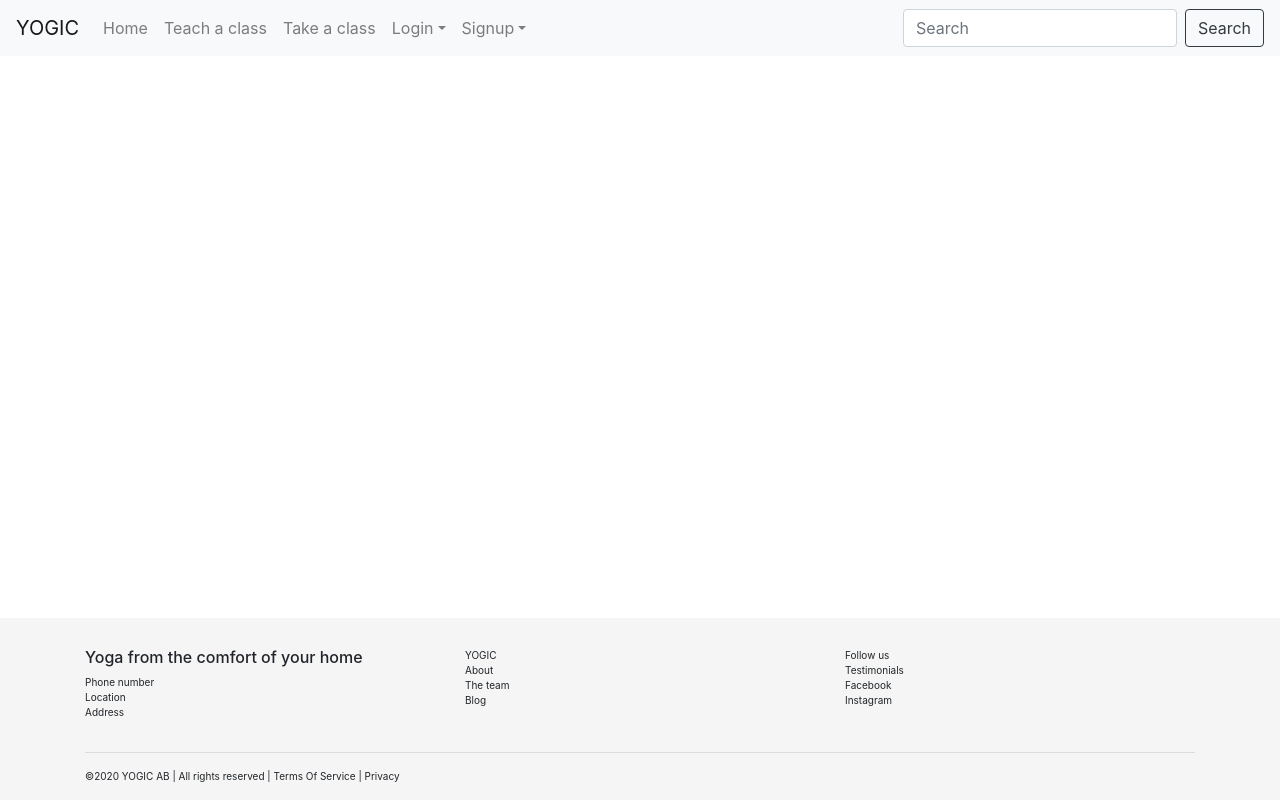
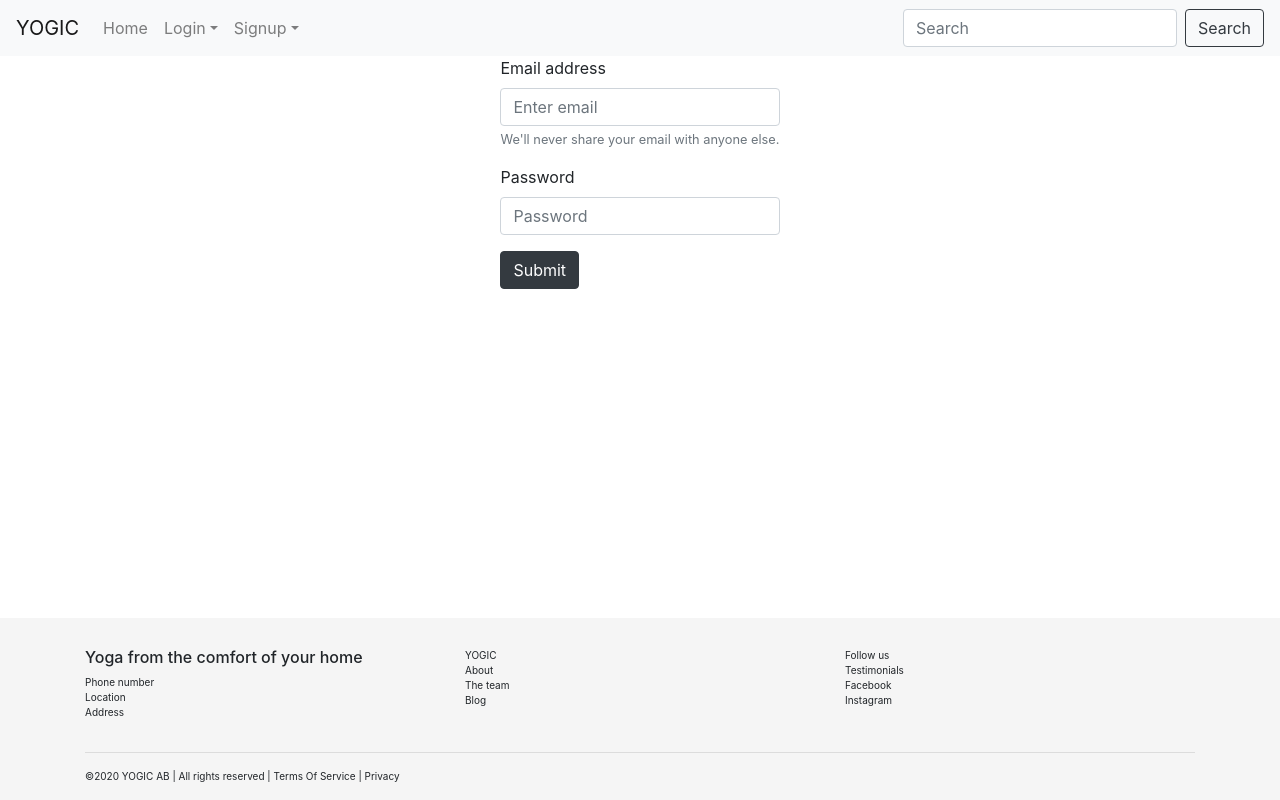
Before and after one commit to freerangeunicorn/Yoga, a React (Create React App) app: page /studentlogin in a window 1280 px wide. Built offline with nearby package versions, Linux system fonts and the light colour scheme.

Commit message:
authorization token

```diff
--- a/src/App.js
+++ b/src/App.js
@@ -2,14 +2,15 @@ import React from "react";
 import "./App.css";
 import NavBar from "./components/NavBar";
 import Home from "./components/Home";
-import Teacher from "./components/Teacher";
-import { BrowserRouter as Router, Switch, Route } from "react-router-dom";
-import Student from "./components/Student";
+import { BrowserRouter as Router, Switch, Route, Redirect } from "react-router-dom";
 import TeacherSignUp from "./components/TeacherSignUp";
 import StudentSignUp from "./components/StudentSignUp";
 import Footer from "./components/Footer";
 import Login from "./components/Login";
 import Context from "./components/Context";
+import StudentLogin from "./components/StudentLogin";
+import TeacherProfile from "./components/TeacherProfile";
+
 
 
 function App() {
@@ -20,11 +21,13 @@ function App() {
         <Router>
           <NavBar />
           <Switch>
+
             <Route path="/" exact component={Home} />
-            <Route path="/teacher" component={Teacher} />
-            <Route path="/student" component={Student} />
             <Route path="/login" component={Login} />
-            <Route path="/signupteacher" component={TeacherSignUp} />
+            <Route path="/studentlogin" component={StudentLogin} />
+            <Route path="/signupteacher" component={TeacherSignUp}/>
+            <Route path="/teacherprofile" component={TeacherProfile}/>
+
             <Route path="/signupstudent" component={StudentSignUp} />
           </Switch>
           </Router>
--- a/src/components/Context.js
+++ b/src/components/Context.js
@@ -1,4 +1,5 @@
-import React, { createContext, useState } from "react";
+import React from "react";
+import { createContext, useState } from "react";
 
 
 export const AppContext = createContext();
@@ -9,7 +10,8 @@ export const AppContext = createContext();
     return (
         <AppContext.Provider
         value={{
-         token
+         token,
+         setToken
         }}
       >
         {children}
--- a/src/components/Login.js
+++ b/src/components/Login.js
@@ -1,17 +1,23 @@
 import React from "react";
-import { Form, Button, Col } from "react-bootstrap";
+import { Form, Button, Alert } from "react-bootstrap";
 import { useState, useEffect, useContext } from "react";
-import Context from "./components/Context";
+import AppContext from "./Context";
+import Context from "./Context";
+import { useHistory } from "react-router-dom";
 
 function Login() {
   const [email, setEmail] = useState();
   const [password, setPassword] = useState();
+  const [show,setShow]=useState(false);
+  const [errorMessage, setErrorMessage] = useState('Something went wrong')
 
-  const token = useContext(Context);
+  const history=useHistory();
 
+  const token = useContext(AppContext);
 
 
   const onSubmit = async () => {
+
     console.log("login");
 
     const url = "http://localhost:3000/api/login/teacher";
@@ -34,7 +40,16 @@ function Login() {
       });
 
       const data = await response.json();
-      token.setToken(data.access_token);
+      console.log(token);
+      if (data.access_token){
+        history.push('/teacherprofile', {data})
+      }
+      else {
+        setShow(true);
+        setErrorMessage('Login failed, try your luck one more time')
+      }
+      //token.setToken(data.access_token);
+
 
       console.log(data);
     } catch (error) {
@@ -44,6 +59,7 @@ function Login() {
   };
 
   return (
+    <Context>
     <div className="d-flex justify-content-center">
       <Form>
         <Form.Group controlId="formBasicEmail">
@@ -53,7 +69,7 @@ function Login() {
             value={email}
             onChange={(event) => setEmail(event.target.value)}
             type="email"
-            placeholder="Enter email"
+            placeholder="Enter teacher email"
           />
           <Form.Text className="text-muted">
             We'll never share your email with anyone else.
@@ -75,7 +91,14 @@ function Login() {
           Submit
         </Button>
       </Form>
+      <Alert variant="danger" show={show} onClose={() => setShow(false)} dismissible>
+        <Alert.Heading>Oh snap! You got an error!</Alert.Heading>
+        <p>
+          {errorMessage}
+        </p>
+      </Alert>
     </div>
+    </Context>
   );
 }
 
--- a/src/components/NavBar.js
+++ b/src/components/NavBar.js
@@ -19,11 +19,9 @@ function NavBar() {
       <Navbar.Collapse id="basic-navbar-nav">
         <Nav className="mr-auto">
           <Nav.Link href="./.">Home</Nav.Link>
-          <Nav.Link href="./teacher">Teach a class</Nav.Link>
-          <Nav.Link href="./student">Take a class</Nav.Link>
           <NavDropdown title="Login" id="collasible-nav-dropdown">
         <NavDropdown.Item href="./login">As a teacher </NavDropdown.Item>
-        <NavDropdown.Item href="./signupstudent">Student</NavDropdown.Item>
+        <NavDropdown.Item href="./studentlogin">Student</NavDropdown.Item>
       </NavDropdown>
           <NavDropdown title="Signup" id="collasible-nav-dropdown">
         <NavDropdown.Item href="./signupteacher">Teacher </NavDropdown.Item>
--- a/src/components/Student.js
+++ /dev/null
@@ -1,10 +0,0 @@
-import React from "react";
-
-function Student() {
-  return (
-    <div>
-      <h1>Student</h1>
-    </div>
-  );
-}
-export default Student;
--- a/src/components/StudentLogin.js
+++ b/src/components/StudentLogin.js
@@ -1,10 +1,84 @@
-import React from 'react';
+import React from "react";
+import { Form, Button} from "react-bootstrap";
+import { useState, useEffect, useContext } from "react";
+import Context from "./Context";
+
+function StudentLogin() {
+  const [email, setEmail] = useState();
+  const [password, setPassword] = useState();
+
+  const token = useContext(Context);
+
+  const onSubmit = async () => {
+    console.log("Studenlogin");
+
+    const url = "http://localhost:3000/api/login/student";
+    const login = {
+      password: password,
+      email: email,
+    };
+    console.log(JSON.stringify(login));
+    try {
+      const header = new Headers();
+      header.append("Accept", "application/json");
+      const response = await fetch(url, {
+        method: "POST",
+        headers: {
+          Accept: "application/json",
+          "Content-type": "application/json",
+        },
+        withCredentials: true,
+        body: JSON.stringify(login),
+      });
+
+      const data = await response.json();
+      console.log(token);
+      console.log(data);
+      token.setToken(data.access_token);
 
 
-export default function Studentlogin() {
-    return (
-        <div>
 
-        </div>
-    )
+      console.log(data);
+    } catch (error) {
+      console.log("error");
+      console.log(error);
+    }
+  };
+
+  return (
+    <div className="d-flex justify-content-center">
+      <Form>
+        <Form.Group controlId="formBasicEmail">
+          <Form.Label>Email address</Form.Label>
+          <Form.Control
+            required
+            value={email}
+            onChange={(event) => setEmail(event.target.value)}
+            type="email"
+            placeholder="Enter email"
+          />
+          <Form.Text className="text-muted">
+            We'll never share your email with anyone else.
+          </Form.Text>
+        </Form.Group>
+
+        <Form.Group controlId="formBasicPassword">
+          <Form.Label>Password</Form.Label>
+          <Form.Control
+            required
+            value={password}
+            onChange={(event) => setPassword(event.target.value)}
+            type="password"
+            placeholder="Password"
+          />
+        </Form.Group>
+
+        <Button variant="dark" onClick={() => onSubmit()}>
+          Submit
+        </Button>
+      </Form>
+    </div>
+  );
 }
+
+export default StudentLogin;
--- a/src/components/Teacher.js
+++ /dev/null
@@ -1,12 +0,0 @@
-import React from "react";
-
-
-
-function Teacher() {
-  return (
-    <div>
-      <h1>Teacher</h1>
-    </div>
-  );
-}
-export default Teacher;
--- /dev/null
+++ b/src/components/TeacherProfile.js
@@ -0,0 +1,90 @@
+import React, {useEffect, useState} from 'react';
+import { Card, Nav, Button, Alert} from "react-bootstrap";
+import {useHistory, useLocation} from "react-router-dom";
+
+
+
+function TeacherProfile() {
+  const [teacherData, setTeacherData]=useState({});
+  const [show, setShow ] = useState(false);
+  const history = useHistory();
+  const location = useLocation();
+
+
+    useEffect(()=> {
+      const token = location.state.data.access_token
+      const url = 'http://localhost:3000/api/teacher' // buy a domain name and change this url
+      const header = new Headers();
+      header.append('Accept', 'application/json');
+      header.append('Content-type','application/json');
+      header.append('Authorization', `Bearer ${token}`)
+      fetch(url, {
+        method: 'GET',
+        headers: header,
+
+      })
+      .then((response)=>{
+        return response.json();
+      })
+      .then((data)=>{
+        if (data[0].id) {
+          console.log(data)
+        setTeacherData(data[0]);
+
+        }
+        else if (data.msg==="Missing Authorization Header") {
+          history.push('/login')
+        }
+
+      })
+      .catch((error)=>{
+        setShow(true);
+        console.log('error')
+        console.log(error)
+
+      })
+
+      return () => {
+        console.log("unsubscribe ")}
+    }, [location,history]);
+
+
+    return (
+        <div>
+
+            <Card>
+  <Card.Header>
+    <Nav variant="tabs" defaultActiveKey="#first">
+      <Nav.Item>
+        <Nav.Link href="#first">My profile</Nav.Link>
+
+      </Nav.Item>
+      <Nav.Item>
+        <Nav.Link href="#link">Classes</Nav.Link>
+      </Nav.Item>
+      <Nav.Item>
+        <Nav.Link href="#second">
+          Schedule
+        </Nav.Link>
+      </Nav.Item>
+    </Nav>
+  </Card.Header>
+  <Card.Body>
+    <Card.Title>{teacherData.first_name} {teacherData.last_name}</Card.Title>
+    <Card.Text>
+      {teacherData.years_experience}
+    </Card.Text>
+    <Button variant="primary">SAVE</Button>
+  </Card.Body>
+</Card>
+<Alert variant="danger" show={show} onClose={() => setShow(false)} dismissible>
+        <Alert.Heading>Oh snap! You got an error!</Alert.Heading>
+        <p>
+          'Something went wrong'
+        </p>
+      </Alert>
+
+        </div>
+    )
+}
+export default TeacherProfile;
--- a/src/components/TeacherSignUp.js
+++ b/src/components/TeacherSignUp.js
@@ -1,8 +1,11 @@
 import React from "react";
-import { Form, Col, Button, Toast, ToastBody } from "react-bootstrap";
+import { Form, Col, Button, Toast, ToastBody, Alert } from "react-bootstrap";
 import { useState, useEffect } from "react";
 import TimezonePicker from 'react-bootstrap-timezone-picker';
 import 'react-bootstrap-timezone-picker/dist/react-bootstrap-timezone-picker.min.css';
+import { useHistory } from "react-router-dom";
+
+
 
 
 function TeacherSignUp() {
@@ -14,6 +17,10 @@ function TeacherSignUp() {
   const [lastName, setLastName] = useState();
   const [timeZone, setTimeZone] = useState('Europe/Stockholm');
   const [showToast, setShowToast] = useState(false);
+  const [show,setShow]=useState(false);
+  const [errorMessage, setErrorMessage] = useState('Something went wrong')
+
+  const history=useHistory();
 
 
   useEffect(() => {
@@ -36,9 +43,7 @@ function TeacherSignUp() {
     }
   };
 
-
   const onSubmit = async() => {
-
 
     const url = 'http://localhost:3000/api/teacher'
     const teacherData = {
@@ -63,9 +68,18 @@ function TeacherSignUp() {
       });
       console.log(response);
       const data = await response.json();
+      if (data.id) {
+        history.push('/login')
+      }
+      else {
+        setErrorMessage(data.error);
+        setShow(true);
+      }
 
        console.log(data);
     } catch (error) {
+      setErrorMessage('network problem');
+        setShow(true);
       console.log('error')
       console.log(error)
     }
@@ -75,6 +89,7 @@ function TeacherSignUp() {
     console.log(password);
     console.log(password2);
   };
+
   return (
     <div className='d-flex justify-content-center'>
       <Form>
@@ -144,7 +159,6 @@ function TeacherSignUp() {
   onChange      = {(timeZone)=>setTimeZone(timeZone)}
 />
           </Form.Group>
-
           <Form.Group controlId="formGridExperience">
             <Form.Label>Years of Experience</Form.Label>
             <Form.Control
@@ -157,14 +171,24 @@ function TeacherSignUp() {
         </Form.Row>
 
         <Form.Group id="formGridCheckbox">
-          <Form.Check required
-          type="checkbox" label="I agree to these terms" feedback="You must agree before submitting." />
+          <Form.Check
+          required
+          type="checkbox"
+          label="I agree to these terms"
+          feedback="You must agree before submitting." />
         </Form.Group>
 
         <Button variant="dark" onClick={() => onSubmit()}>
           Submit
         </Button>
       </Form>
+
+      <Alert variant="danger" show={show} onClose={() => setShow(false)} dismissible>
+        <Alert.Heading>Oh snap! You got an error!</Alert.Heading>
+        <p>
+          {errorMessage}
+        </p>
+      </Alert>
     </div>
   );
 }
```
Also changed, not shown: public/logo192.png (deleted), src/logo.svg (deleted).
